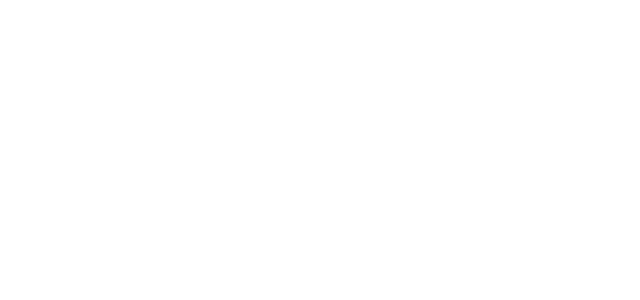
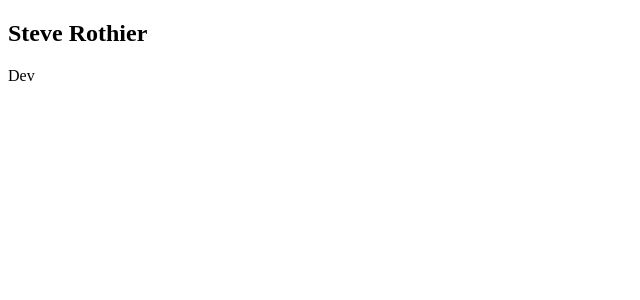
Before and after one commit to SteveRothier/Portfolio, a React (Vite) app: page / in a window 1280 px wide. Shown: the top 300 px of the page, without its empty margins (0-640 px from the left). Built offline with nearby package versions, Linux system fonts and the light colour scheme.

Commit message:
Initialisation de la landing page

```diff
--- a/src/App.tsx
+++ b/src/App.tsx
@@ -1,7 +1,9 @@
+import Landing from './sections/Landing/Landing'
+
 export default function App() {
   return (
     <main>
-
+      <Landing />
     </main>
   )
 }
--- a/src/main.tsx
+++ b/src/main.tsx
@@ -1,6 +1,7 @@
 import { StrictMode } from 'react'
 import { createRoot } from 'react-dom/client'
 import App from './App.tsx'
+import './styles/global.css'
 
 createRoot(document.getElementById('root')!).render(
   <StrictMode>
--- a/src/sections/Landing/Landing.tsx
+++ b/src/sections/Landing/Landing.tsx
@@ -0,0 +1,10 @@
+import './Landing.css'
+
+export default function Landing() {
+  return (
+    <section className="landing">
+      <h1>Steve Rothier</h1>
+      <p>Dev</p>
+    </section>
+  )
+}
```
